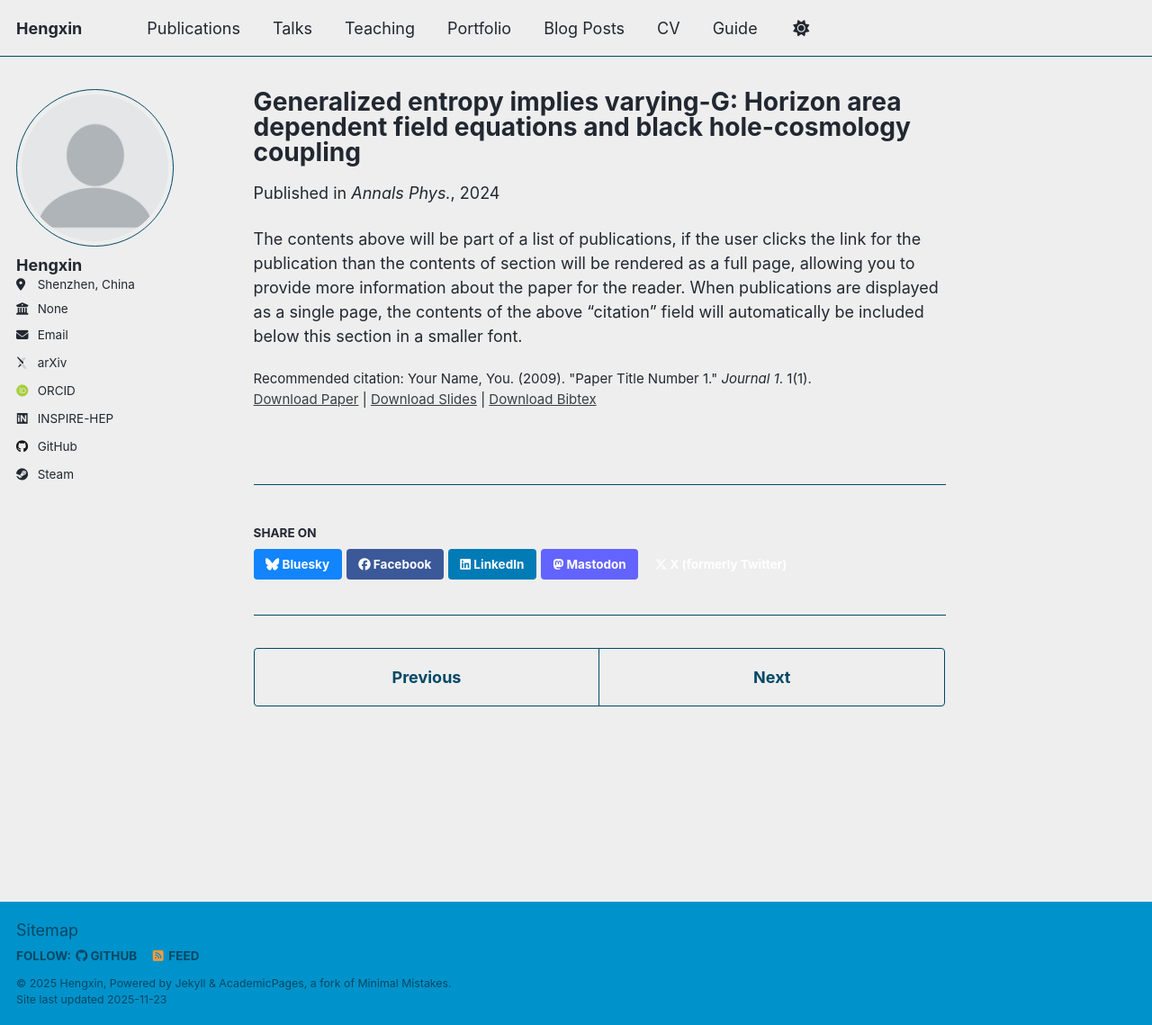
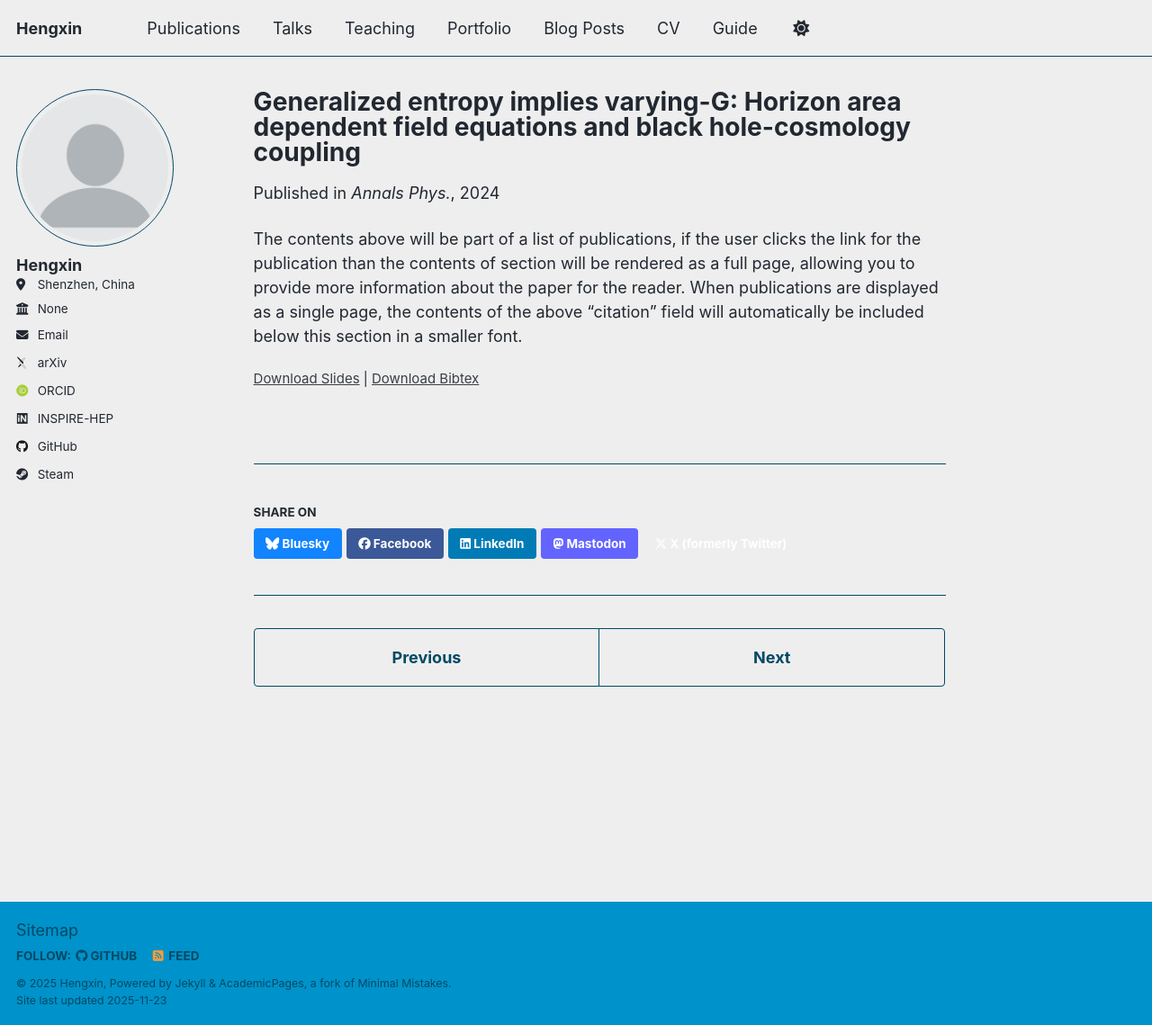
Before and after one commit to Leopard-HX/Leopard-HX.github.io, a Jekyll site: the page built from _publications/1.md, in a window 1280 px wide and 1139 px high. Shown: the whole window at 90% size. Built offline with Jekyll 4.4.1, drawn with Linux system fonts in a browser that asks for light colours; some web fonts are replaced; a script that is not in the unit is left out; part of the change alters nothing that is shown.

Commit message:
Update publication details and links in 1.md

```diff
--- a/_publications/2009-10-01-paper-title-number-1.md
+++ b/_publications/1.md
@@ -6,9 +6,9 @@ permalink: /publication/1
 excerpt: 'When the Bekenstein-Hawking entropy is modified, ambiguity often arises concerning whether the Hawking temperature or the thermodynamic mass should be modified... '
 date: 2024-12-29
 venue: 'Annals Phys.'
-slidesurl: 'https://vzxc.cc/files/Generalized entropy implies varying-G - Horizon area dependent field equations and black hole-cosmology coupling.pdf'
-paperurl: 'https://vzxc.cc/files/paper1.pdf'
-bibtexurl: 'https://vzxc.cc/files/bibtex1.bib'
-citation: 'Your Name, You. (2009). &quot;Paper Title Number 1.&quot; <i>Journal 1</i>. 1(1).'
+slidesurl: 'https://vzxc.cc/files/Slide-Generalized entropy implies varying-G - Horizon area dependent field equations and black hole-cosmology coupling.pdf'
+paperurl: 'https://vzxc.cc/files/Generalized entropy implies varying-G - Horizon area dependent field equations and black hole-cosmology coupling.pdf'
+bibtexurl: 'https://vzxc.cc/files/Generalized entropy implies varying-G - Horizon area dependent field equations and black hole-cosmology coupling.bib'
+#citation: 'Your Name, You. (2009). &quot;Paper Title Number 1.&quot; <i>Journal 1</i>. 1(1).'
 ---
 The contents above will be part of a list of publications, if the user clicks the link for the publication than the contents of section will be rendered as a full page, allowing you to provide more information about the paper for the reader. When publications are displayed as a single page, the contents of the above "citation" field will automatically be included below this section in a smaller font.
```
